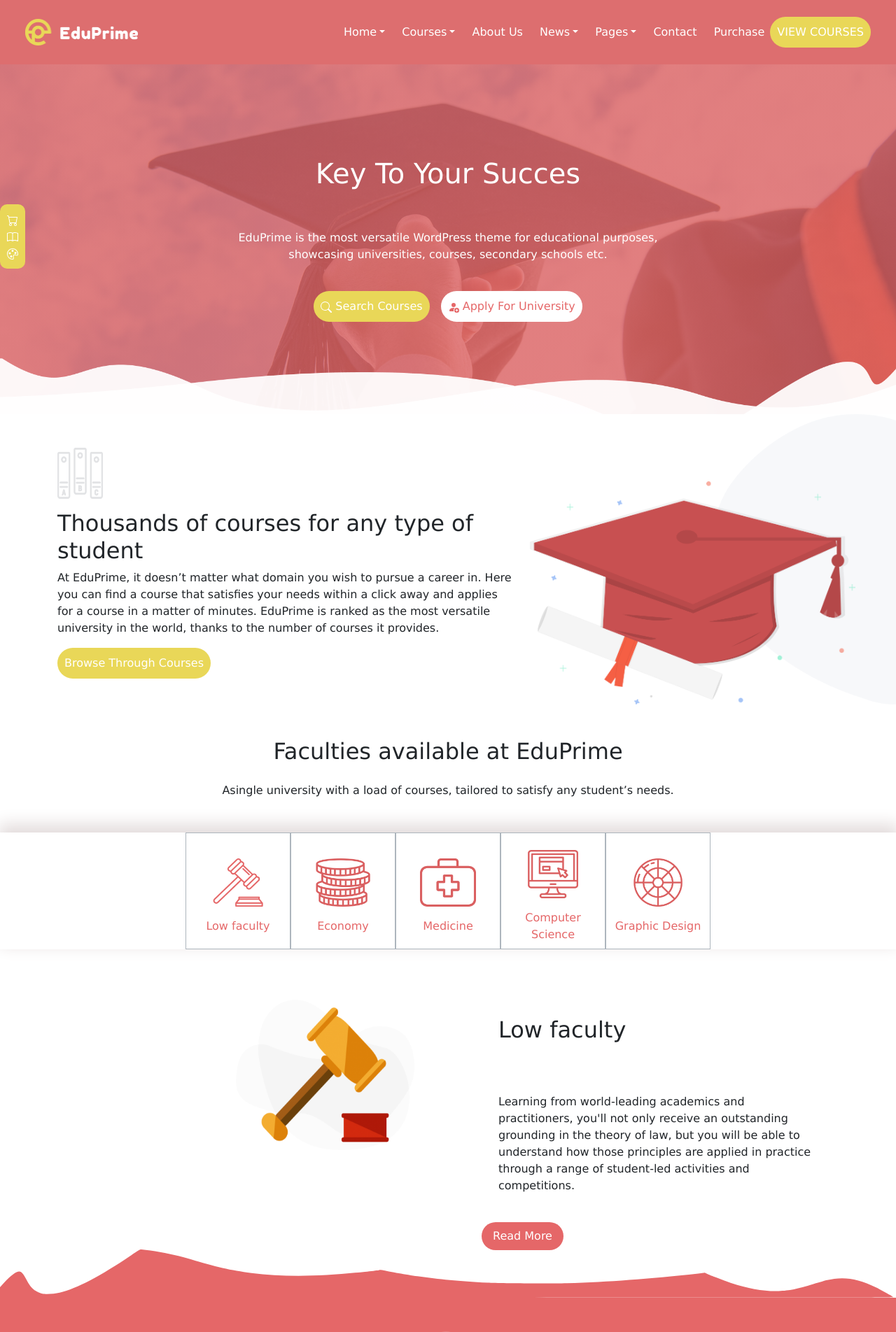
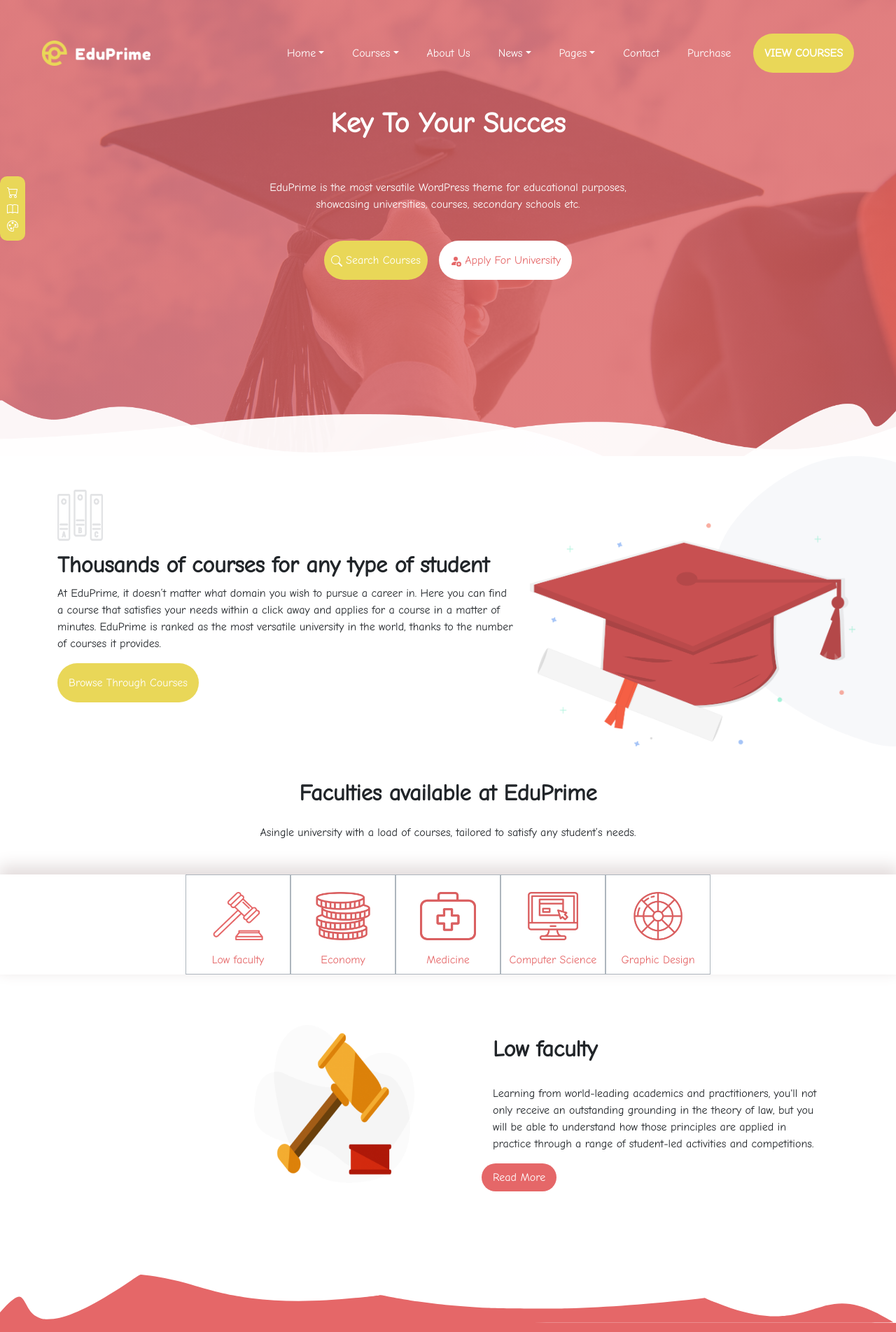
Before and after one commit to federicoverbicaro/proj-html-vuejs, a Vue app: page / in a window 1280 px wide. Shown: the top 1904 px of the page at 70% size. Built offline with nearby package versions, Linux system fonts and the light colour scheme.

Commit message:
Feat:progetto terminato

```diff
--- a/index.html
+++ b/index.html
@@ -5,6 +5,7 @@
   <meta charset="UTF-8" />
   <link rel="icon" type="image/svg+xml" href="/vite.svg" />
   <meta name="viewport" content="width=device-width, initial-scale=1.0" />
+  <link rel="stylesheet" href="https://fonts.googleapis.com/css2?family=Comic+Neue&display=swap">
   <title>template-vue-personal</title>
 
 </head>
--- a/src/components/footer/AppFooter.vue
+++ b/src/components/footer/AppFooter.vue
@@ -7,7 +7,7 @@
         <AppPartners />
     </div>
     <div>
-        <AppClosure/>
+        <AppClosure />
     </div>
 </template>
 
@@ -20,7 +20,9 @@ import AppSubscribe from './AppSubscribe.vue';
 export default {
     name: 'AppFooter',
     data() {
-        return {};
+        return {
+
+        };
     },
     components: {
     AppSubscribe,
--- a/src/components/header/AppHeader.vue
+++ b/src/components/header/AppHeader.vue
@@ -1,7 +1,8 @@
 <template>
+    <div class="bgOnde">
         <AppNavbars :menuItems="menuItems" />
-    <div class="bgOnde position-relative ">
-        <div id="introducion" class="text-center d-flex flex-column justify-content-center row-gap-4">
+        <div class=" position-relative ">
+            <div id="introducion" class="text-center d-flex flex-column justify-content-top row-gap-4">
                 <div class="gap-5 d-flex justify-content-center flex-column  ">
                     <h1 class="text-capitalize ">key to your succes</h1>
 
@@ -13,14 +14,14 @@
                 <div class="gap-3 d-flex justify-content-center ">
 
                     <button id="button1" class="text-capitalize ">
-                    <svg xmlns="http://www.w3.org/2000/svg" width="16" height="16" fill="currentColor" class="bi bi-search"
-                        viewBox="0 0 16 16">
+                        <svg xmlns="http://www.w3.org/2000/svg" width="16" height="16" fill="currentColor"
+                            class="bi bi-search" viewBox="0 0 16 16">
                             <path
                                 d="M11.742 10.344a6.5 6.5 0 1 0-1.397 1.398h-.001q.044.06.098.115l3.85 3.85a1 1 0 0 0 1.415-1.414l-3.85-3.85a1 1 0 0 0-.115-.1zM12 6.5a5.5 5.5 0 1 1-11 0 5.5 5.5 0 0 1 11 0" />
                         </svg>
                         search courses
                     </button>
-                <button id="button2" class="text-capitalize ">
+                    <button id="button2" class="text-capitalize p-3">
                         <svg xmlns="http://www.w3.org/2000/svg" width="16" height="16" fill="currentColor"
                             class="bi bi-person-fill-add" viewBox="0 0 16 16">
                             <path
@@ -33,26 +34,26 @@
 
 
                 </div>
-        </div>
+
 
                 <div id="icons" class="position-absolute d-flex flex-column  ">
                     <span>
-                <svg xmlns="http://www.w3.org/2000/svg" width="16" height="16" fill="currentColor" class="bi bi-cart"
-                    viewBox="0 0 16 16">
+                        <svg xmlns="http://www.w3.org/2000/svg" width="16" height="16" fill="currentColor"
+                            class="bi bi-cart" viewBox="0 0 16 16">
                             <path
                                 d="M0 1.5A.5.5 0 0 1 .5 1H2a.5.5 0 0 1 .485.379L2.89 3H14.5a.5.5 0 0 1 .491.592l-1.5 8A.5.5 0 0 1 13 12H4a.5.5 0 0 1-.491-.408L2.01 3.607 1.61 2H.5a.5.5 0 0 1-.5-.5M3.102 4l1.313 7h8.17l1.313-7zM5 12a2 2 0 1 0 0 4 2 2 0 0 0 0-4m7 0a2 2 0 1 0 0 4 2 2 0 0 0 0-4m-7 1a1 1 0 1 1 0 2 1 1 0 0 1 0-2m7 0a1 1 0 1 1 0 2 1 1 0 0 1 0-2" />
                         </svg>
                     </span>
                     <span>
-                <svg xmlns="http://www.w3.org/2000/svg" width="16" height="16" fill="currentColor" class="bi bi-book"
-                    viewBox="0 0 16 16">
+                        <svg xmlns="http://www.w3.org/2000/svg" width="16" height="16" fill="currentColor"
+                            class="bi bi-book" viewBox="0 0 16 16">
                             <path
                                 d="M1 2.828c.885-.37 2.154-.769 3.388-.893 1.33-.134 2.458.063 3.112.752v9.746c-.935-.53-2.12-.603-3.213-.493-1.18.12-2.37.461-3.287.811zm7.5-.141c.654-.689 1.782-.886 3.112-.752 1.234.124 2.503.523 3.388.893v9.923c-.918-.35-2.107-.692-3.287-.81-1.094-.111-2.278-.039-3.213.492zM8 1.783C7.015.936 5.587.81 4.287.94c-1.514.153-3.042.672-3.994 1.105A.5.5 0 0 0 0 2.5v11a.5.5 0 0 0 .707.455c.882-.4 2.303-.881 3.68-1.02 1.409-.142 2.59.087 3.223.877a.5.5 0 0 0 .78 0c.633-.79 1.814-1.019 3.222-.877 1.378.139 2.8.62 3.681 1.02A.5.5 0 0 0 16 13.5v-11a.5.5 0 0 0-.293-.455c-.952-.433-2.48-.952-3.994-1.105C10.413.809 8.985.936 8 1.783" />
                         </svg>
                     </span>
                     <span>
-                <svg xmlns="http://www.w3.org/2000/svg" width="16" height="16" fill="currentColor" class="bi bi-palette"
-                    viewBox="0 0 16 16">
+                        <svg xmlns="http://www.w3.org/2000/svg" width="16" height="16" fill="currentColor"
+                            class="bi bi-palette" viewBox="0 0 16 16">
                             <path
                                 d="M8 5a1.5 1.5 0 1 0 0-3 1.5 1.5 0 0 0 0 3m4 3a1.5 1.5 0 1 0 0-3 1.5 1.5 0 0 0 0 3M5.5 7a1.5 1.5 0 1 1-3 0 1.5 1.5 0 0 1 3 0m.5 6a1.5 1.5 0 1 0 0-3 1.5 1.5 0 0 0 0 3" />
                             <path
@@ -60,6 +61,8 @@
                         </svg>
                     </span>
 
+                </div>
+            </div>
         </div>
     </div>
 </template>
@@ -99,53 +102,53 @@ export default {
                 {
                     text: 'Courses', url: '/courses', dropdown: true, submenu: [
                         {
-                            text: 'Low faculty', url: '/courses/computer-science'
+                            text: 'Low faculty'
                         },
                         {
-                            text: 'Economy', url: '/courses/mathematics'
+                            text: 'Economy'
                         },
                         {
-                            text: 'Medicine', url: '/courses/physics'
+                            text: 'Medicine'
                         },
                         {
-                            text: 'Computer Science', url: '/courses/physics'
+                            text: 'Computer Science'
                         },
                         {
-                            text: 'Graphic Design', url: '/courses/physics'
+                            text: 'Graphic Design'
                         },
                     ]
                 },
                 {
-                    text: 'About Us', url: '/about-us', dropdown: false
+                    text: 'About Us', dropdown: false
                 },
                 {
-                    text: 'News', url: '/news', dropdown: true, submenu: [
+                    text: 'News', dropdown: true, submenu: [
                         {
-                            text: 'Latest News', url: '/news/latest'
+                            text: 'Latest News'
                         },
                         {
-                            text: 'Events', url: '/news/events'
+                            text: 'Events'
                         }
                     ]
                 },
                 {
                     text: 'Pages', url: '/pages', dropdown: true, submenu: [
                         {
-                            text: 'Contact Us', url: '/pages/contact-us'
+                            text: 'Contact Us'
                         },
                         {
-                            text: 'FAQ', url: '/pages/faq'
+                            text: 'FAQ'
                         },
                         {
-                            text: 'Terms of Service', url: '/pages/terms-of-service'
+                            text: 'Terms of Service'
                         }
                     ]
                 },
                 {
-                    text: 'Contact', url: '/contact', dropdown: false
+                    text: 'Contact', dropdown: false
                 },
                 {
-                    text: 'Purchase', url: '/purchase', dropdown: false
+                    text: 'Purchase', dropdown: false
                 }
             ]
         };
@@ -173,7 +176,7 @@ export default {
     background-repeat: no-repeat;
     background-size: cover;
     background-position: center;
-    height: 500px;
+    height: 652px;
 
     h1 {
         color: $whiteText;
@@ -185,7 +188,7 @@ export default {
 
     #icons {
         left: 0;
-        top: 40%;
+        top: 20%;
         background-color: $yellowBg;
         color: $whiteText;
         padding: 10px;
--- a/src/components/header/AppNavbars.vue
+++ b/src/components/header/AppNavbars.vue
@@ -1,5 +1,5 @@
 <template>
-    <nav id="navbars" class="navbar navbar-expand-lg p-4 d-flex justify-content-between ">
+    <nav id="navbars" class="navbar navbar-expand-lg p-5 d-flex justify-content-between ">
 
         <div class="container-fluid m-0 ">
             <div class="col-2 col-lg-2 ">
@@ -8,7 +8,7 @@
 
             <div class="col-10 collapse navbar-collapse justify-content-end" id="navbarSupportedContent">
 
-                <ul class="navbar-nav gap-2 mb-2 mb-lg-0 d-flex align-items-center">
+                <ul class="navbar-nav gap-4 mb-2 mb-lg-0 d-flex align-items-center">
 
                     <li v-for="(menuItem, index) in menuItems" :key="index"
                         :class="{ 'nav-item': true, 'dropdown': menuItem.dropdown }">
@@ -18,17 +18,19 @@
                             {{ menuItem.text }}
                         </a>
 
-                        <ul  v-if="menuItem.dropdown" class="dropdown-menu">
+                        <ul v-if="menuItem.dropdown" class="dropdown-menu">
 
-                            <li  v-for="(subItem, subIndex) in menuItem.submenu" :key="subIndex"><a class="dropdown-item" id="textDropdown"
-                                    :href="subItem.url">{{ subItem.text }}</a>
+                            <li v-for="(subItem, subIndex) in menuItem.submenu" :key="subIndex"><a class="dropdown-item"
+                                    id="textDropdown" :href="subItem.url">{{ subItem.text }}</a>
                             </li>
                         </ul>
 
                     </li>
 
                 </ul>
-                <button class="text-uppercase">view courses</button>
+                <div class="ms-4 ">
+                    <button class="text-uppercase p-3 fw-bolder  ">view courses</button>
+                </div>
             </div>
 
         </div>
@@ -64,7 +66,6 @@ export default {
 
 
 nav {
-    background-color: $redBg2;
 
     img {
         max-width: 200px;
@@ -82,12 +83,12 @@ nav {
         }
 
 
-        #textDropdown{
-                color:$blackText;
+        #textDropdown {
+            color: $blackText;
 
-                &:hover{
-                    color: $yellowText;
-                }
+            &:hover {
+                color: $yellowText;
+            }
 
         }
     }
--- a/src/components/main/AppMain.vue
+++ b/src/components/main/AppMain.vue
@@ -10,10 +10,10 @@
                     can find a course that satisfies your needs within a click away and applies for a course
                     in a matter of minutes. EduPrime is ranked as the most versatile university in the
                     world, thanks to the number of courses it provides.</p>
-                <button class="text-capitalize ">browse through courses</button>
+                <button class="text-capitalize p-3 ">browse through courses</button>
             </div>
             <div class="col-5 pt-5 ">
-                <img src="../../assets/img/Graduation-Illustration.png" alt="" height="100%" width="100%">
+                <img src="../../assets/img/Graduation-Illustration.png" alt="Graduation" height="100%" width="100%">
             </div>
         </div>
 
@@ -50,12 +50,12 @@
         <div id="bgOpttionFaculty">
             <div class="container d-flex justify-content-center  mt-5 gap-5">
                 <div class="col-6 d-flex justify-content-end  p-4 ">
-                    <img :src="faculties[facultiesCorrent].img2" alt="low faculty" height="60%" width="50%">
+                    <img :src="faculties[facultiesCorrent].img2" alt="low faculty" height="95%" width="45%">
                 </div>
                 <div class="col-6 p-4 ">
-                    <h2 class=" p-4">{{ faculties[facultiesCorrent].name }}</h2>
-                    <p class="mt-4 p-4"> {{ faculties[facultiesCorrent].text }}</p>
-                    <AppButton red :button-text="'Read More'" />
+                    <h2 class=" p-3 m-0 ">{{ faculties[facultiesCorrent].name }}</h2>
+                    <p class=" p-3 m-0 "> {{ faculties[facultiesCorrent].text }}</p>
+                    <AppButton red :button-text="'Read More'"/>
                 </div>
             </div>
 
@@ -73,7 +73,7 @@
     <div>
         <AppLatestCourses />
     </div>
-    <div>
+    <div class="pt-5">
         <AppMethodStudio />
     </div>
 </template>
--- a/src/components/main/AppUniveristyYears.vue
+++ b/src/components/main/AppUniveristyYears.vue
@@ -5,7 +5,7 @@
             <div class="text-capitalize text-white d-flex flex-column align-items-center   ">
                 <img src="../../assets/img/Clock-and-Bell.png" alt="clock and bell" height="50" width="50">
 
-                <h2 class="mt-2">university year</h2>
+                <h2 class="mt-2 fs-1 ">university year</h2>
             </div>
 
             <div id="timeLine" class="p-5 d-flex justify-content-center align-items-center position-relative h-100 ">
--- a/src/components/main/AppUpcomingEvents.vue
+++ b/src/components/main/AppUpcomingEvents.vue
@@ -14,7 +14,7 @@
             <div class="d-flex gap-3 container pt-5 pb-5 ">
                 <div v-for="(element, index) in dateSession" :key="index" class="position-relative ">
 
-                    <div id="coaching" class="p-3 d-flex flex-column ">
+                    <div id="coaching" class="p-4 d-flex flex-column ">
                         <h4>coaching sessions</h4>
                         <span>
                             <svg xmlns="http://www.w3.org/2000/svg" width="16" height="16" fill="currentColor"
@@ -28,7 +28,7 @@
                     </div>
 
                     <div>
-                        <button id="button1" class="text-capitalize">
+                        <button id="button1" class="text-capitalize ">
                             <svg xmlns="http://www.w3.org/2000/svg" width="16" height="16" fill="currentColor"
                                 class="bi bi-plus-lg" viewBox="0 0 16 16">
                                 <path fill-rule="evenodd"
@@ -42,7 +42,7 @@
             </div>
 
             <div class="d-flex justify-content-center">
-                <button id="button2" class=" text-capitalize ">view all events</button>
+                <button id="button2" class=" text-capitalize p-3 ">view all events</button>
             </div>
 
         </div>
--- a/src/styles/general.scss
+++ b/src/styles/general.scss
@@ -7,6 +7,9 @@
     margin: 0;
     box-sizing: border-box;
 }
-body{
-    font-family:'Lucida Sans', 'Lucida Sans Regular', 'Lucida Grande', 'Lucida Sans Unicode', Geneva, Verdana, sans-serif;
+body {
+    font-family: 'Comic Neue', sans-serif;
 }
+h1,h2,h3,h4,h5,h6{
+    font-weight: bold;
+}
```
Also changed, not shown: src/components/footer/AppClosure.vue (+19 -24 lines), src/components/footer/AppListGetEduprime.vue (added, +49 -0 lines), src/components/footer/AppListNetworking.vue (added, +49 -0 lines), src/components/main/AppMethodStudio.vue (+6 -6 lines). Lines whose indentation alone changed are shown as unchanged.
